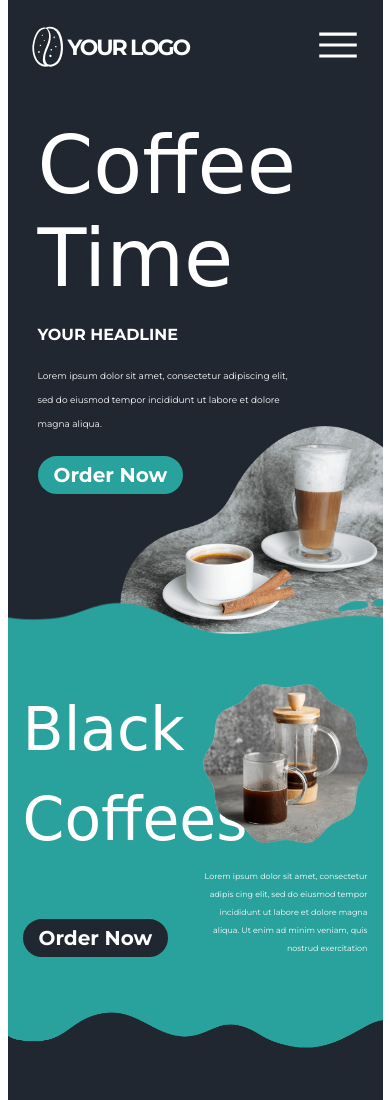
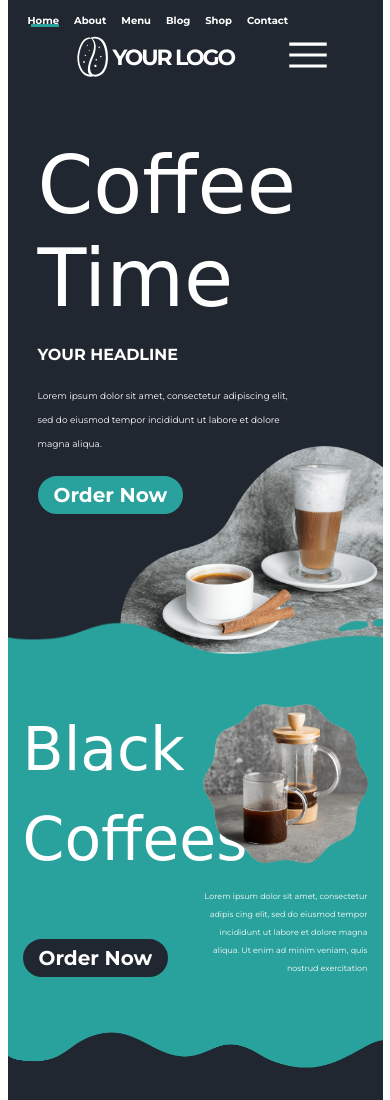
Before and after one commit to FortuneFame/landing-page-coffee-time, a plain HTML site: page index.html in a window 390 px wide. Shown: the top 1100 px of the page. Drawn offline with Linux system fonts and the light colour scheme; a web font is replaced by a local one.

Commit message:
added nav

```diff
--- a/sass/_header.scss
+++ b/sass/_header.scss
@@ -61,12 +61,31 @@ nav {
 }
 
 @media (max-width:767px) {
+    .burger{
+        display: block;
+    }
     .coffee1{
         width: 70%;
     }
 
-    .nav {
-        // display: none;
+    .nav-header{
+        display: flex
+    }
+
+    .nav-list{
+        padding-left: 20px;
+        padding-right: 20px;
+        position:absolute;
+        top: 0;
+        left: 0;
+    }
+
+    .nav{
+
+    }
+
+    .nav:not(:last-child){
+        margin-right: 15px;;
     }
 
     header {
```
Also changed, not shown: index.html (+5 -5 lines), css/main.css, css/main.min.css, 2 other files.
